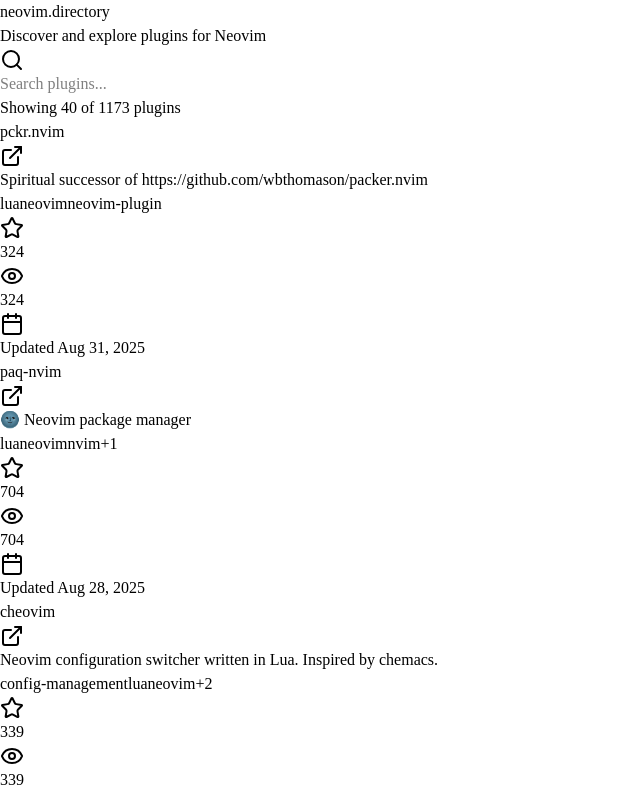
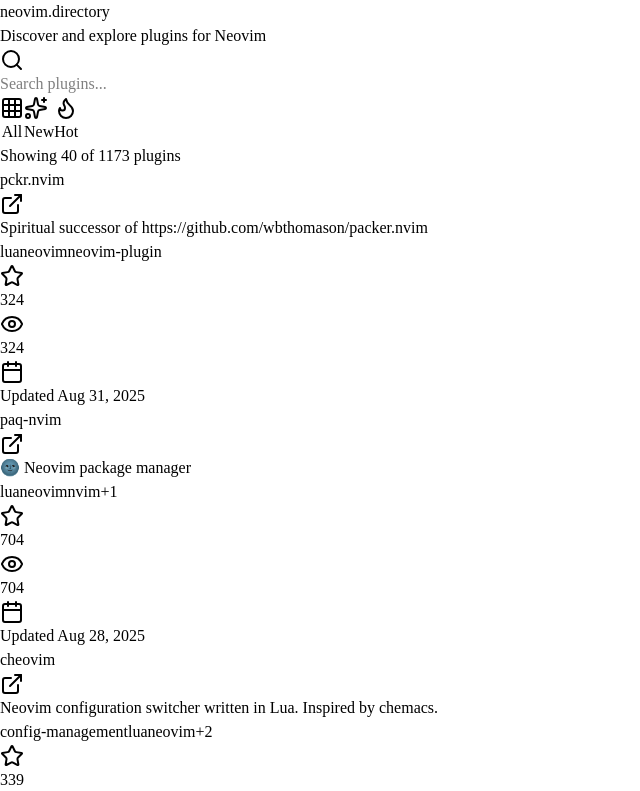
Before and after one commit to terror/neovim.directory, a React (Vite) app in the folder client/: page / in a window 1280 px wide. Shown: the top 791 px of the page, without its empty margins (0-640 px from the left). Built offline with nearby package versions, Linux system fonts and the light colour scheme.

Commit message:
Add plugin categories to main view

```diff
--- a/client/src/App.tsx
+++ b/client/src/App.tsx
@@ -10,7 +10,16 @@
 import { Spinner } from '@/components/ui/spinner';
 import { Index } from 'flexsearch';
 import { AnimatePresence, motion } from 'framer-motion';
-import { Calendar, ExternalLink, Eye, Search, Star } from 'lucide-react';
+import {
+  Calendar,
+  ExternalLink,
+  Eye,
+  Flame,
+  Grid3X3,
+  Search,
+  Sparkles,
+  Star,
+} from 'lucide-react';
 import { useCallback, useEffect, useMemo, useRef, useState } from 'react';
 
 const useDebounce = (value: string, delay: number) => {
@@ -48,6 +57,9 @@
   const debouncedSearchTerm = useDebounce(searchTerm, 300);
   const [loading, setLoading] = useState(true);
   const [displayedCount, setDisplayedCount] = useState(ITEMS_PER_PAGE);
+  const [selectedCategory, setSelectedCategory] = useState<
+    'all' | 'new' | 'hot'
+  >('all');
   const searchIndex = useRef<Index>();
   const observerRef = useRef<IntersectionObserver>();
   const loadMoreRef = useRef<HTMLDivElement>(null);
@@ -87,12 +99,23 @@
   }, []);
 
   const filteredPlugins = useMemo(() => {
+    let pluginsToFilter = plugins;
+
+    if (selectedCategory === 'new') {
+      pluginsToFilter = [...plugins].sort(
+        (a, b) =>
+          new Date(b.created_at).getTime() - new Date(a.created_at).getTime()
+      );
+    } else if (selectedCategory === 'hot') {
+      pluginsToFilter = [...plugins].sort((a, b) => b.stars - a.stars);
+    }
+
     if (
       !debouncedSearchTerm.trim() ||
       !searchIndex.current ||
       plugins.length === 0
     ) {
-      return plugins;
+      return pluginsToFilter;
     }
 
     try {
@@ -100,14 +123,25 @@
         limit: 1000,
       });
       const uniqueResults = Array.from(new Set(results)) as number[];
-      return uniqueResults
+      const searchFiltered = uniqueResults
         .map((index) => plugins[index])
         .filter((plugin) => plugin != null);
+
+      if (selectedCategory === 'new') {
+        return searchFiltered.sort(
+          (a, b) =>
+            new Date(b.created_at).getTime() - new Date(a.created_at).getTime()
+        );
+      } else if (selectedCategory === 'hot') {
+        return searchFiltered.sort((a, b) => b.stars - a.stars);
+      }
+
+      return searchFiltered;
     } catch (error) {
       console.error('Search error:', error);
       return [];
     }
-  }, [plugins, debouncedSearchTerm]);
+  }, [plugins, debouncedSearchTerm, selectedCategory]);
 
   const displayedPlugins = useMemo(() => {
     return filteredPlugins.slice(0, displayedCount);
@@ -149,7 +183,7 @@
 
   useEffect(() => {
     setDisplayedCount(ITEMS_PER_PAGE);
-  }, [filteredPlugins]);
+  }, [filteredPlugins, selectedCategory]);
 
   const formatDate = (dateString: string) => {
     return new Date(dateString).toLocaleDateString('en-US', {
@@ -219,6 +253,51 @@
               onChange={(e) => setSearchTerm(e.target.value)}
               className='pl-10'
             />
+          </div>
+        </motion.div>
+
+        <motion.div
+          className='mb-6'
+          initial={{ opacity: 0 }}
+          animate={{ opacity: 1 }}
+          transition={{ duration: 0.4, delay: 0.2, ease: 'easeOut' }}
+        >
+          <div className='flex justify-center'>
+            <div className='flex gap-2'>
+              <button
+                onClick={() => setSelectedCategory('all')}
+                className={`flex items-center gap-2 rounded-md px-4 py-2 text-sm font-medium transition-colors ${
+                  selectedCategory === 'all'
+                    ? 'bg-primary text-primary-foreground'
+                    : 'bg-secondary text-secondary-foreground hover:bg-secondary/80'
+                }`}
+              >
+                <Grid3X3 className='h-4 w-4' />
+                All
+              </button>
+              <button
+                onClick={() => setSelectedCategory('new')}
+                className={`flex items-center gap-2 rounded-md px-4 py-2 text-sm font-medium transition-colors ${
+                  selectedCategory === 'new'
+                    ? 'bg-primary text-primary-foreground'
+                    : 'bg-secondary text-secondary-foreground hover:bg-secondary/80'
+                }`}
+              >
+                <Sparkles className='h-4 w-4' />
+                New
+              </button>
+              <button
+                onClick={() => setSelectedCategory('hot')}
+                className={`flex items-center gap-2 rounded-md px-4 py-2 text-sm font-medium transition-colors ${
+                  selectedCategory === 'hot'
+                    ? 'bg-primary text-primary-foreground'
+                    : 'bg-secondary text-secondary-foreground hover:bg-secondary/80'
+                }`}
+              >
+                <Flame className='h-4 w-4' />
+                Hot
+              </button>
+            </div>
           </div>
         </motion.div>
 
@@ -313,10 +392,17 @@
                           <span>{formatNumber(plugin.watchers)}</span>
                         </div>
                       </div>
-                      <div className='flex items-center gap-1'>
-                        <Calendar className='h-3 w-3' />
-                        <span>Updated {formatDate(plugin.updated_at)}</span>
-                      </div>
+                      {selectedCategory === 'new' ? (
+                        <div className='flex items-center gap-1'>
+                          <Calendar className='h-3 w-3' />
+                          <span>Created {formatDate(plugin.created_at)}</span>
+                        </div>
+                      ) : (
+                        <div className='flex items-center gap-1'>
+                          <Calendar className='h-3 w-3' />
+                          <span>Updated {formatDate(plugin.updated_at)}</span>
+                        </div>
+                      )}
                     </div>
                   </CardContent>
                 </Card>
```
